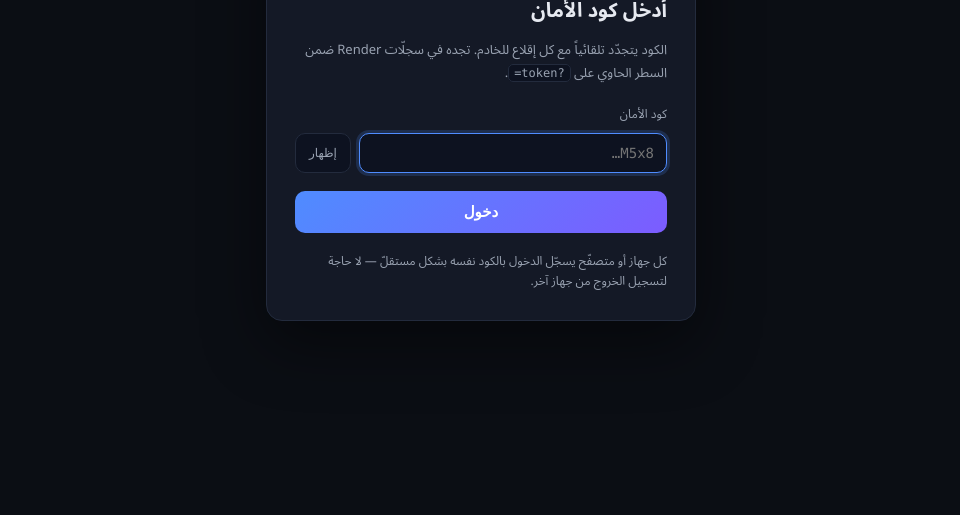
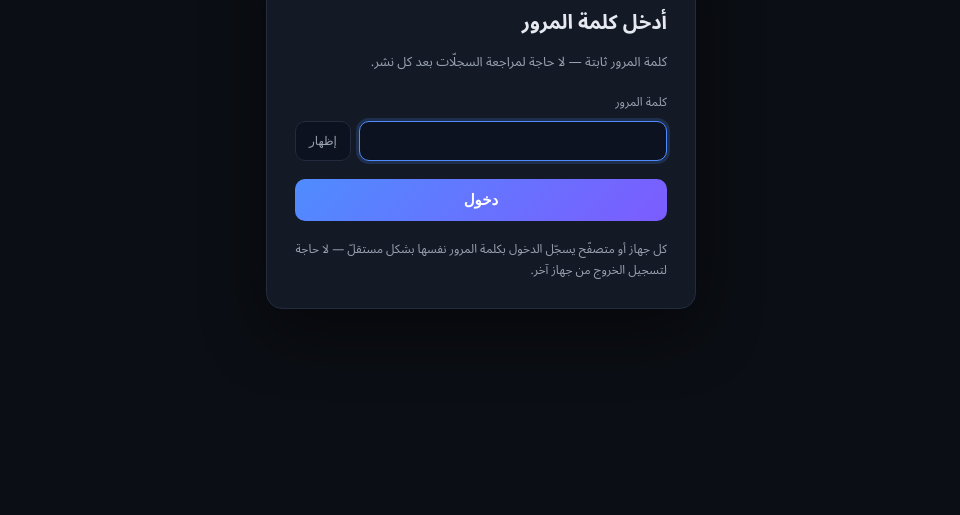
Before and after one commit to immmh5/dsh-render, a plain HTML site: page login/index.html in a window 1280 px wide. Shown: the part 285-800 px from the top of the page, without its empty margins (159-1119 px from the left). Drawn offline with Linux system fonts and the light colour scheme.

Commit message:
feat: pin browser login to a fixed DSH_WEB_TOKEN password
dsh mints a fresh 32-byte random launch token on every process start and
prints it to the server log as the ?token= on the web URL, so logging in
after each deploy/reboot meant copying it out of Render's logs.

When DSH_WEB_TOKEN is set (injected as a Render secret at runtime, never
in the image or repo), the patched processLaunchToken uses it verbatim as
the launch token and the login code becomes a stable password. Unset
keeps the stock random-per-launch behavior, so local dsh web is untouched.

- fix/fix-fixed-login-token.sh: guarded, idempotent patch of every
  dsh-client-connection copy, same scan pattern as the existing fixes.
- Dockerfile: run it right after the settings-loopback fix.
- login/index.html: page now asks for a fixed password instead of telling
  the user to copy a rotating code from the logs.

```diff
--- a/login/index.html
+++ b/login/index.html
@@ -78,26 +78,25 @@
 <body>
 <main class="card">
   <div class="brand"><span class="mark">DSH</span> DeepSeek Harness</div>
-  <h1>أدخل كود الأمان</h1>
+  <h1>أدخل كلمة المرور</h1>
   <p class="hint">
-    الكود يتجدّد تلقائياً مع كل إقلاع للخادم. تجده في سجلّات Render ضمن السطر
-    الحاوي على <code>?token=</code>.
+    كلمة المرور ثابتة — لا حاجة لمراجعة السجلّات بعد كل نشر.
   </p>
   <form id="form" action="/" method="get" autocomplete="off">
     <label class="field">
-      <span class="lbl">كود الأمان</span>
+      <span class="lbl">كلمة المرور</span>
       <span class="ctrl">
         <input id="code" name="token" type="password" inputmode="text"
-               autocapitalize="off" spellcheck="false" placeholder="M5x8…" required>
+               autocapitalize="off" spellcheck="false" required>
         <button type="button" id="toggle" class="toggle">إظهار</button>
       </span>
     </label>
     <button type="submit" class="submit">دخول</button>
     <p id="err" class="err" hidden>
-      الكود غير صحيح أو منتهي. انسخ أحدث كود من سجلّات Render وأعد المحاولة.
+      كلمة المرور غير صحيحة. أعد المحاولة.
     </p>
   </form>
-  <p class="foot">كل جهاز أو متصفّح يسجّل الدخول بالكود نفسه بشكل مستقلّ — لا حاجة لتسجيل الخروج من جهاز آخر.</p>
+  <p class="foot">كل جهاز أو متصفّح يسجّل الدخول بكلمة المرور نفسها بشكل مستقلّ — لا حاجة لتسجيل الخروج من جهاز آخر.</p>
 </main>
 <script>
 (function () {
```
Also changed, not shown: 2 other files.
